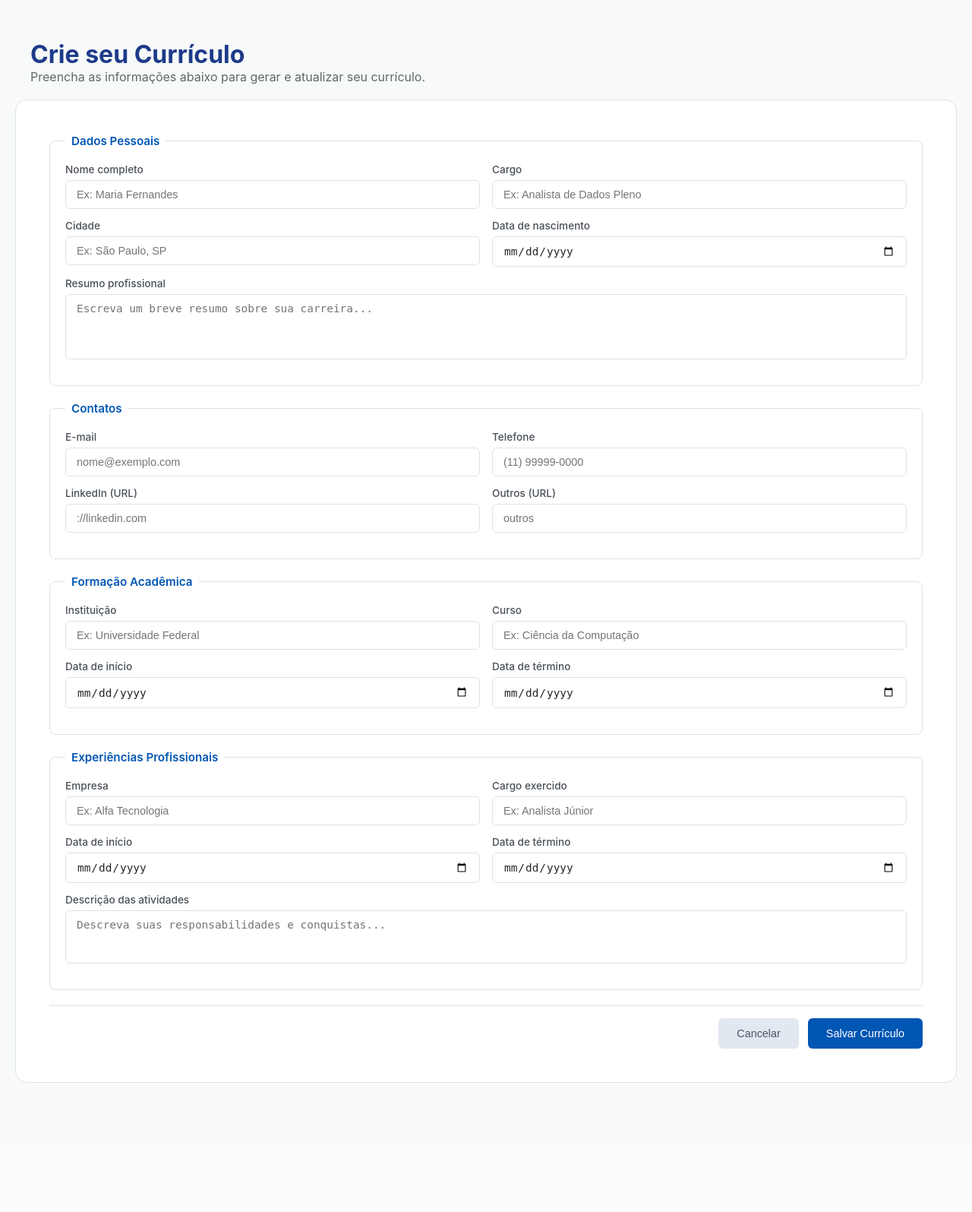
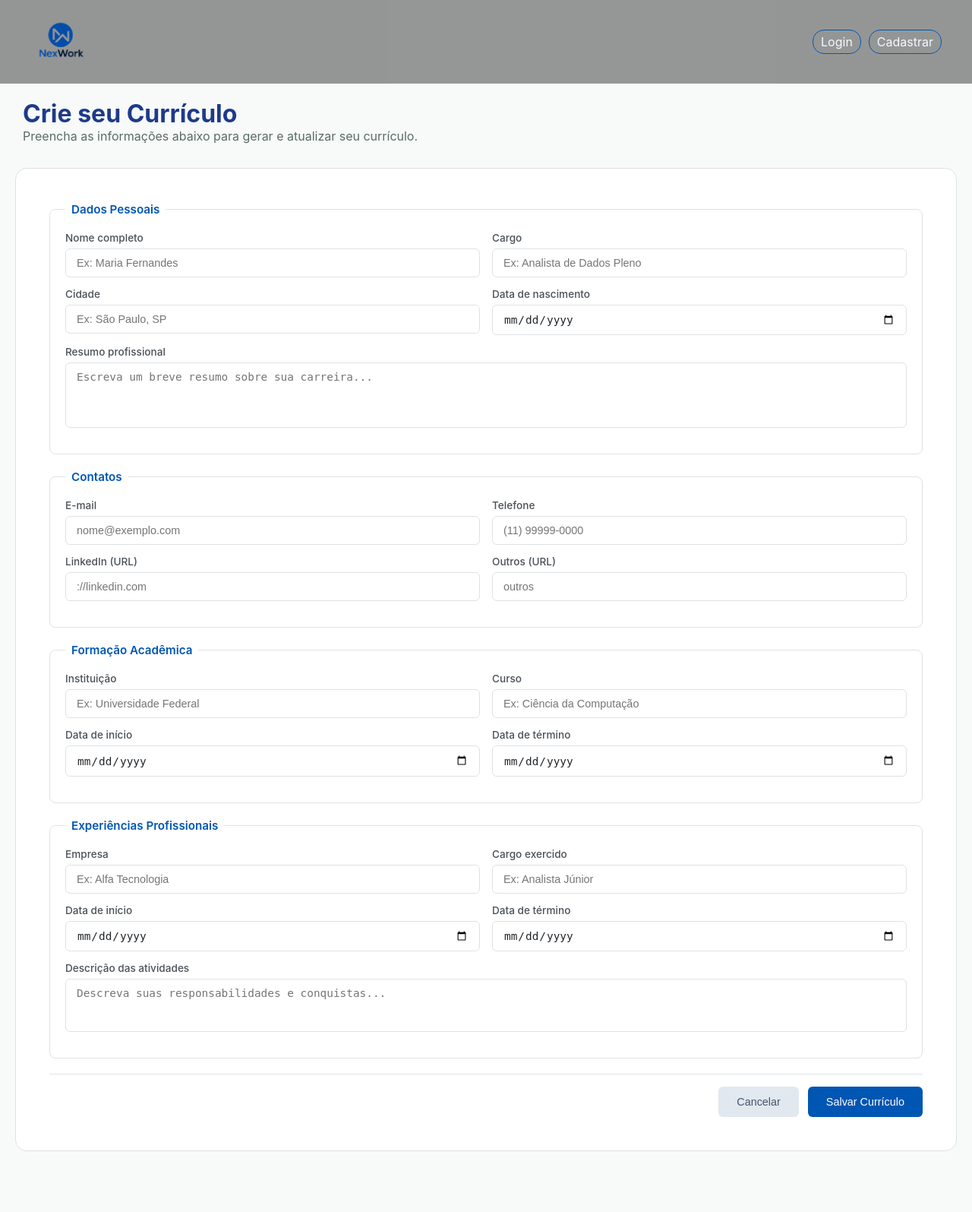
Before and after one commit to gust4vo-leg/curriculo, a PHP site: page / in a window 1280 px wide. Shown: the whole page at 76% size. Before the commit the page ends 1425 px from the top, so only its background shows below. Run offline with PHP 8.4, Linux system fonts and the light colour scheme.

Commit message:
ultimo commit no senai

```diff
--- a/css/formulario.css
+++ b/css/formulario.css
@@ -8,19 +8,22 @@ body {
     font-family: "Inter", sans-serif;
     background: var(--accent-soft);
     color: var(--letra);
-    padding: 32px 20px 80px;
 }
 
-header {
-    padding: 20px;
+.header {
+    padding: 130px 30px 0;
 }
 
-header h1 {
+.header h1 {
     color: #1E3A8A;
 }
 
-header p {
+.header p {
     color: var(--detalhes-txt);
+}
+
+main {
+    padding: 32px 20px 80px;
 }
 
 form {
--- a/index.php
+++ b/index.php
@@ -8,13 +8,16 @@
     <link rel="stylesheet" href="https://cdn.jsdelivr.net/npm/bootstrap-icons@1.11.3/font/bootstrap-icons.min.css">
     <link rel="stylesheet" href="css/global.css">
     <link rel="stylesheet" href="css/formulario.css">
+    <link rel="stylesheet" href="partials/css/header.css">
+    <link rel="stylesheet" href="css/global.css">
 </head>
 
 <body>
-    <header>
+    <?php require_once "partials/header.php" ?>
+    <div class="header">
         <h1>Crie seu Currículo</h1>
         <p>Preencha as informações abaixo para gerar e atualizar seu currículo.</p>
-    </header>
+    </div>
     <main>
         <form method="POST" action="salvar.php" id="formCurriculo">
 
@@ -67,9 +70,9 @@
                     </div>
                     <div class="url">
                         <div class="form-group">
-                        <label for="outros">Outros (URL)</label>
-                        <input type="text" id="outros" name="outros" placeholder="outros">
-                    </div>
+                            <label for="outros">Outros (URL)</label>
+                            <input type="text" id="outros" name="outros" placeholder="outros">
+                        </div>
                     </div>
                 </div>
             </fieldset>
--- a/partials/css/header.css
+++ b/partials/css/header.css
@@ -12,3 +12,27 @@
     background: rgba(0, 0, 0, 0.4);
     z-index: 1000;
 }
+
+.topo-menu {
+    display: flex;
+    align-items: center;
+    justify-content: space-between;
+    position: relative;
+}
+
+.logo {
+    width: 80px;
+}
+
+.topo-direito {
+    display: flex;
+    gap: 10px;
+}
+
+.topo-direito a {
+    border: 1px solid var(--cor-primaria);
+    text-decoration: none;
+    color: aliceblue;
+    padding: 5px 10px;
+    border-radius: 15px;
+}
--- a/partials/header.html
+++ b/partials/header.php
@@ -1,6 +1,6 @@
 <header class="topo">
     <div class="topo-menu">
-        <img src="../imagens/logo.png" class="logo">
+        <img src="imagens/logo.png" class="logo">
 
       <div class="topo-direito">
         <a href="login.php" class="login">Login</a>
```
